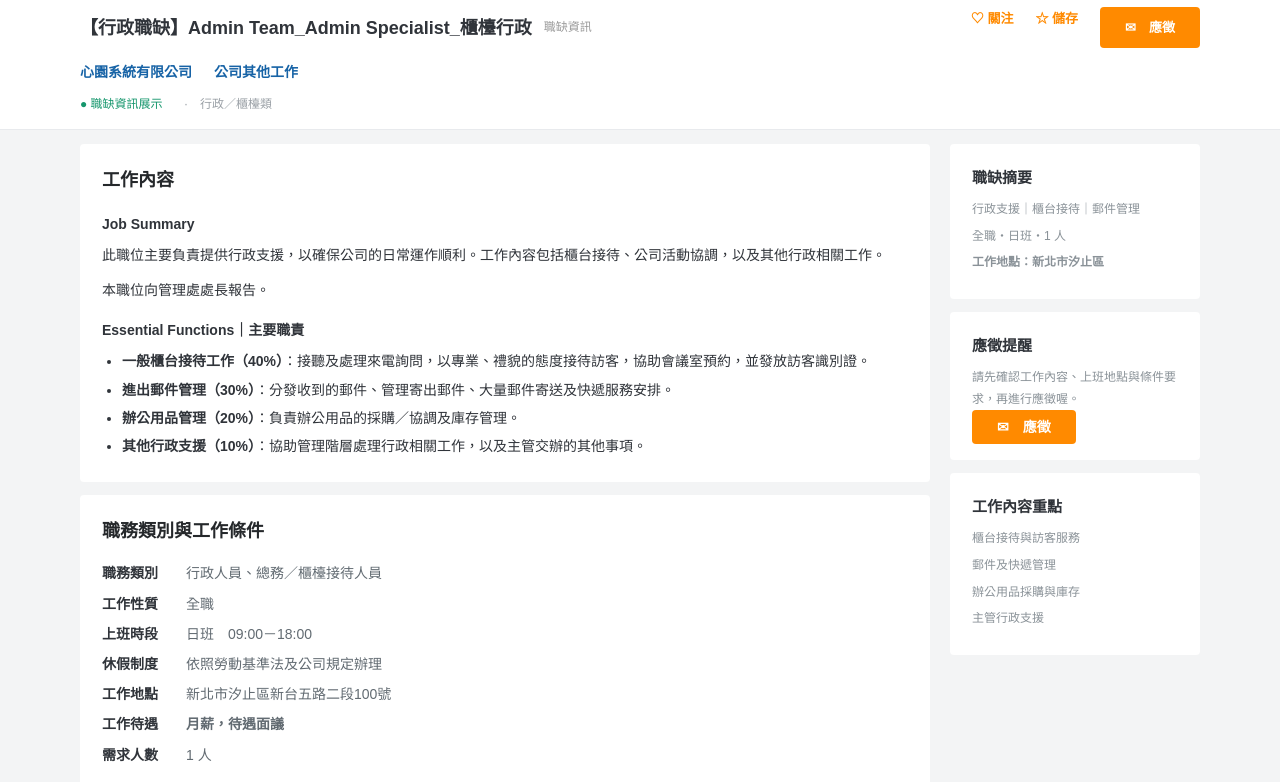
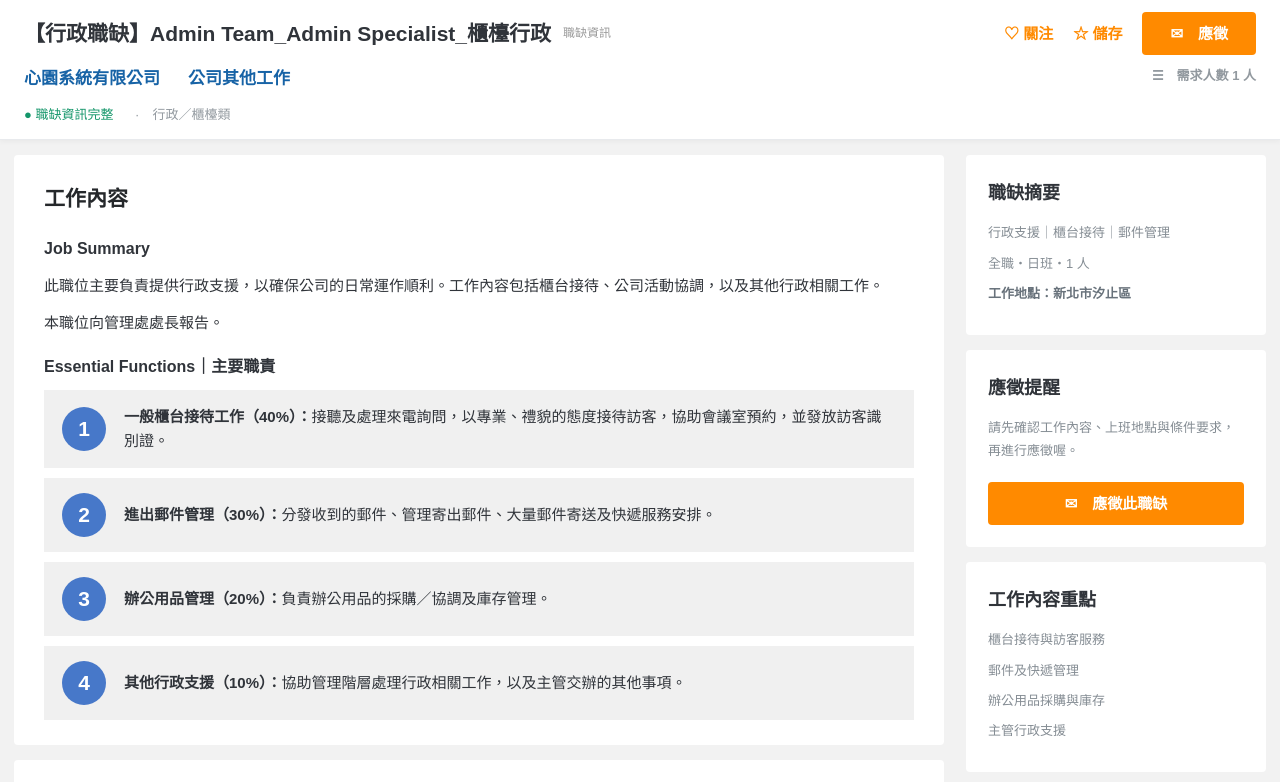
Before and after one commit to ppp930520-ops/104-admin-job-page, a plain HTML site: page index.html in a window 1280 px wide. Shown: the part 53-835 px from the top of the page. Drawn offline with Linux system fonts and the light colour scheme.

Commit message:
Apply reference 104 job page layout and benefit tags

```diff
--- a/index.html
+++ b/index.html
@@ -3,58 +3,73 @@
 <head>
 <meta charset="UTF-8">
 <meta name="viewport" content="width=device-width, initial-scale=1.0">
-<title>心園系統有限公司｜行政職缺 Admin Team_Admin Specialist_櫃檯行政</title>
-<meta name="description" content="心園系統有限公司｜Admin Team_Admin Specialist_櫃檯行政職缺資訊展示頁。">
+<title>心園系統有限公司｜【行政職缺】Admin Team_Admin Specialist_櫃檯行政</title>
+<meta name="description" content="心園系統有限公司｜Admin Team_Admin Specialist_櫃檯行政職缺資訊。">
 <style>
-:root{--orange:#ff8a00;--blue:#1763a6;--green:#14966a;--ink:#30343a;--muted:#7c858d;--bg:#f3f4f5;--line:#e8eaed}
+:root{--orange:#ff8a00;--blue:#1763a6;--green:#14966a;--ink:#30343a;--muted:#7c858d;--bg:#f2f2f2;--line:#e8eaed;--pill:#f1f3f5}
 *{box-sizing:border-box}
 html{scroll-behavior:smooth}
-body{margin:0;background:var(--bg);color:var(--ink);font-family:Arial,"Noto Sans TC","Microsoft JhengHei",sans-serif;font-size:14px;line-height:1.8}
+body{margin:0;background:var(--bg);color:var(--ink);font-family:Arial,"Noto Sans TC","Microsoft JhengHei",sans-serif;font-size:15px;line-height:1.8}
 a{color:inherit;text-decoration:none}
-.topbar{height:42px;background:#fff;border-bottom:1px solid var(--line);display:flex;align-items:center;justify-content:space-between;padding:0 max(22px,calc((100% - 1120px)/2));color:#555;font-size:12px}
-.navlinks,.tools{display:flex;align-items:center;gap:17px;white-space:nowrap}
-.logo{font-size:20px;font-weight:700;letter-spacing:1px;color:#666}
+.topbar{height:48px;background:#fff;border-bottom:1px solid #eee;display:grid;grid-template-columns:1fr auto 1fr;align-items:center;padding:0 max(28px,calc((100% - 1420px)/2));color:#555;font-size:13px}
+.navlinks,.tools{display:flex;align-items:center;gap:15px;white-space:nowrap}
+.logo{font-size:24px;font-weight:700;letter-spacing:1px;color:#70777d;white-space:nowrap}
 .logo b{color:var(--orange)}
-.tools{gap:18px;color:#777}
+.tools{justify-content:flex-end;gap:20px;color:#777}
 .tools .course{color:#31a9b2}
-.jobhead{background:#fff;padding:18px 22px 14px;border-bottom:1px solid var(--line)}
-.jobhead-inner{max-width:1120px;margin:auto}
-.jobtitle{display:flex;align-items:center;gap:12px;flex-wrap:wrap;font-size:18px;font-weight:700}
+.jobhead{background:#fff;padding:17px 24px 13px;border-bottom:1px solid var(--line);box-shadow:0 2px 5px rgba(0,0,0,.04)}
+.jobhead-inner{max-width:1320px;margin:auto}
+.jobtitle{display:flex;align-items:center;gap:12px;flex-wrap:wrap;font-size:21px;font-weight:700;min-height:40px}
 .jobtitle small{font-size:12px;font-weight:400;color:#999}
-.job-actions{display:flex;gap:22px;margin-left:auto;color:var(--orange);font-size:13px}
-.apply{background:var(--orange);color:white;border:0;border-radius:4px;padding:9px 25px;font-weight:700;cursor:pointer}
-.subnav{display:flex;gap:22px;color:var(--blue);font-weight:700;margin-top:12px}
-.meta{font-size:12px;color:#15966c;margin-top:8px}
-.meta span{color:#9aa0a6;margin-left:18px}
-.page{max-width:1120px;margin:14px auto 60px;padding:0 0}
-.layout{display:grid;grid-template-columns:minmax(0, 1fr) 250px;gap:20px;align-items:start}
+.job-actions{display:flex;align-items:center;gap:20px;margin-left:auto;color:var(--orange);font-size:15px;white-space:nowrap}
+.apply{display:inline-flex;align-items:center;justify-content:center;background:var(--orange);color:white;border:0;border-radius:4px;padding:8px 28px;font-weight:700;min-height:40px}
+.subnav{display:flex;gap:28px;color:var(--blue);font-weight:700;margin-top:9px;font-size:17px}
+.meta{font-size:13px;color:var(--green);margin-top:8px}
+.meta span{color:#92999f;margin-left:18px}
+.page{max-width:1320px;margin:15px auto 56px;padding:0 14px}
+.layout{display:grid;grid-template-columns:minmax(0,1fr) 300px;gap:22px;align-items:start}
 .main{min-width:0}
-.card,.sidecard{background:#fff;border-radius:4px;padding:20px 22px;margin-bottom:13px}
-h2{font-size:18px;margin:0 0 14px;font-weight:700;color:#25282b}
-h3{font-size:14px;margin:15px 0 6px}
+.card,.sidecard{background:#fff;border-radius:4px;padding:25px 30px;margin-bottom:15px}
+h2{font-size:21px;margin:0 0 15px;font-weight:700;color:#25282b}
+h3{font-size:16px;margin:17px 0 8px}
 p{margin:5px 0 10px}
-ul{padding-left:20px;margin:5px 0 0}
-li{padding-left:0;margin:3px 0}
-.job-summary{margin-bottom:14px}
-.definition{display:grid;grid-template-columns:84px 1fr;gap:5px 0}
+ul{padding-left:22px;margin:6px 0 0}
+li{padding-left:0;margin:5px 0}
+.job-summary{margin-bottom:17px}
+.step-list{display:grid;gap:10px;margin-top:9px}
+.step-row{display:flex;align-items:center;gap:18px;background:#f0f0f0;padding:15px 18px;min-height:72px}
+.step-no{flex:0 0 44px;width:44px;height:44px;border-radius:50%;background:#4778c9;color:#fff;display:flex;align-items:center;justify-content:center;font-size:21px;font-weight:700}
+.step-copy{font-size:15px;line-height:1.6}
+.step-copy strong{font-weight:700}
+.definition{display:grid;grid-template-columns:125px minmax(0,1fr);gap:7px 0;align-items:start}
 .definition strong{font-weight:700}
 .definition div{color:#626b72}
 .orange{color:#ed8500;font-weight:700}
-.taglist{display:flex;gap:5px;flex-wrap:wrap;margin:6px 0 14px}
-.tag{background:#f1f3f5;color:#92999f;border-radius:15px;padding:2px 9px;font-size:11px}
-.sidecard h3{font-size:15px;margin:0 0 8px}
-.sidecard p{font-size:12px;color:#8a9298;margin:5px 0}
-.sidecard .apply{width:100%;margin-top:10px}
-.keypoints{color:#858d94;font-size:12px}
-@media(max-width:850px){
- .topbar{padding:0 14px}.navlinks{gap:9px}.tools{gap:9px}.tools .course{display:none}
- .page{padding:0 12px}.layout{grid-template-columns:1fr}.sidebar{display:grid;grid-template-columns:repeat(auto-fit,minmax(210px,1fr));gap:12px}.sidecard{margin:0}
+.taglist{display:flex;gap:8px;flex-wrap:wrap;margin:9px 0 19px}
+.tag{display:inline-flex;align-items:center;background:var(--pill);color:#8b9298;border-radius:18px;padding:4px 13px;font-size:13px;line-height:1.55;white-space:nowrap}
+.benefit-copy{margin-top:12px}
+.benefit-copy ul{list-style:none;padding-left:0;margin-top:7px}
+.benefit-copy li::before{content:"> ";font-weight:700;color:#4b535a}
+.sidecard{padding:22px 22px;margin-bottom:15px}
+.sidecard h3{font-size:18px;margin:0 0 12px}
+.sidecard p{font-size:13px;color:#858d94;margin:7px 0}
+.sidecard .apply{width:100%;margin-top:12px}
+.keypoints{color:#858d94;font-size:13px}
+.summary-location{font-weight:700;color:#68727b!important}
+.people{margin-left:auto;font-size:13px;color:#92999f;white-space:nowrap}
+@media(max-width:950px){
+ .topbar{padding:0 14px;grid-template-columns:1fr auto}.logo{grid-column:2;grid-row:1}.tools{display:none}
+ .navlinks{gap:9px}.navlinks span:nth-child(n+5){display:none}
+ .page{padding:0 12px}.layout{grid-template-columns:1fr}.sidebar{display:grid;grid-template-columns:repeat(auto-fit,minmax(220px,1fr));gap:12px}.sidecard{margin:0}
+ .jobhead-inner{max-width:100%}
 }
-@media(max-width:560px){
- body{font-size:13px}.topbar{overflow:hidden}.navlinks{gap:8px}.navlinks span:nth-child(n+4){display:none}
- .logo{font-size:16px}.tools span:nth-child(-n+2){display:none}
- .jobhead{padding:14px}.jobtitle{font-size:16px}.job-actions{width:100%;margin:8px 0 0;justify-content:flex-end}
- .card{padding:17px 16px}.definition{grid-template-columns:78px 1fr}
+@media(max-width:600px){
+ body{font-size:14px}.topbar{height:42px}.logo{font-size:18px}.navlinks{font-size:11px;gap:7px}
+ .jobhead{padding:12px 14px}.jobtitle{font-size:16px}.job-actions{width:100%;margin:7px 0 0;justify-content:flex-end;gap:13px;font-size:13px}
+ .subnav{font-size:14px;gap:18px}.meta{font-size:11px}
+ .card{padding:18px 16px}h2{font-size:18px}.definition{grid-template-columns:94px minmax(0,1fr);font-size:13px}
+ .step-row{padding:12px;gap:12px}.step-no{width:36px;height:36px;flex-basis:36px;font-size:17px}.step-copy{font-size:13px}
+ .tag{font-size:12px;padding:3px 10px}
 }
 </style>
 </head>
@@ -72,8 +87,8 @@ li{padding-left:0;margin:3px 0}
    <small>職缺資訊</small>
    <div class="job-actions"><span>♡ 關注</span><span>☆ 儲存</span><span class="apply">✉　應徵</span></div>
   </div>
-  <div class="subnav"><span>心園系統有限公司</span><span>公司其他工作</span></div>
-  <div class="meta">● 職缺資訊展示 <span>·　行政／櫃檯類</span></div>
+  <div class="subnav"><span>心園系統有限公司</span><span>公司其他工作</span><span class="people">☰　需求人數 1 人</span></div>
+  <div class="meta">● 職缺資訊完整 <span>·　行政／櫃檯類</span></div>
  </div>
 </section>
 
@@ -88,12 +103,12 @@ li{padding-left:0;margin:3px 0}
      <p>本職位向管理處處長報告。</p>
     </div>
     <h3>Essential Functions｜主要職責</h3>
-    <ul>
-     <li><strong>一般櫃台接待工作（40%）</strong>：接聽及處理來電詢問，以專業、禮貌的態度接待訪客，協助會議室預約，並發放訪客識別證。</li>
-     <li><strong>進出郵件管理（30%）</strong>：分發收到的郵件、管理寄出郵件、大量郵件寄送及快遞服務安排。</li>
-     <li><strong>辦公用品管理（20%）</strong>：負責辦公用品的採購／協調及庫存管理。</li>
-     <li><strong>其他行政支援（10%）</strong>：協助管理階層處理行政相關工作，以及主管交辦的其他事項。</li>
-    </ul>
+    <div class="step-list">
+     <div class="step-row"><span class="step-no">1</span><div class="step-copy"><strong>一般櫃台接待工作（40%）：</strong>接聽及處理來電詢問，以專業、禮貌的態度接待訪客，協助會議室預約，並發放訪客識別證。</div></div>
+     <div class="step-row"><span class="step-no">2</span><div class="step-copy"><strong>進出郵件管理（30%）：</strong>分發收到的郵件、管理寄出郵件、大量郵件寄送及快遞服務安排。</div></div>
+     <div class="step-row"><span class="step-no">3</span><div class="step-copy"><strong>辦公用品管理（20%）：</strong>負責辦公用品的採購／協調及庫存管理。</div></div>
+     <div class="step-row"><span class="step-no">4</span><div class="step-copy"><strong>其他行政支援（10%）：</strong>協助管理階層處理行政相關工作，以及主管交辦的其他事項。</div></div>
+    </div>
    </article>
 
    <article class="card">
@@ -131,8 +146,14 @@ li{padding-left:0;margin:3px 0}
    <article class="card">
     <h2>福利制度</h2>
     <h3>法定項目</h3>
-    <div class="taglist"><span class="tag">勞保</span><span class="tag">健保</span><span class="tag">團體保險</span><span class="tag">特別休假</span><span class="tag">教育訓練</span></div>
+    <div class="taglist">
+     <span class="tag">勞保</span><span class="tag">健保</span><span class="tag">團體保險</span><span class="tag">特別休假</span><span class="tag">教育訓練</span>
+    </div>
     <h3>其他福利</h3>
+    <div class="taglist">
+     <span class="tag">三節禮金</span><span class="tag">佳節禮品</span><span class="tag">生日禮金</span><span class="tag">績效獎金</span><span class="tag">股票認購計劃（ESPP）</span><span class="tag">飲水區</span><span class="tag">咖啡吧</span><span class="tag">零食</span><span class="tag">飲料販賣機</span>
+    </div>
+    <div class="benefit-copy">
      <p>我們提供合理且具競爭力之薪資水準，以留住並吸引更多優秀人才的加入。</p>
      <ul>
       <li>員工皆享勞保、健保、團保及教育訓練。</li>
@@ -140,6 +161,7 @@ li{padding-left:0;margin:3px 0}
       <li>員工可參加股票認購計劃（ESPP）。</li>
       <li>辦公室提供飲水區、咖啡吧、零食與飲料販賣機多種選擇。</li>
      </ul>
+    </div>
    </article>
   </section>
 
@@ -148,12 +170,12 @@ li{padding-left:0;margin:3px 0}
     <h3>職缺摘要</h3>
     <p>行政支援｜櫃台接待｜郵件管理</p>
     <p>全職・日班・1 人</p>
-    <p><strong>工作地點：新北市汐止區</strong></p>
+    <p class="summary-location">工作地點：新北市汐止區</p>
    </div>
    <div class="sidecard">
     <h3>應徵提醒</h3>
     <p>請先確認工作內容、上班地點與條件要求，再進行應徵喔。</p>
-    <span class="apply">✉　應徵</span>
+    <span class="apply">✉　應徵此職缺</span>
    </div>
    <div class="sidecard">
     <h3>工作內容重點</h3>
```
Lines whose indentation alone changed are shown as unchanged.
